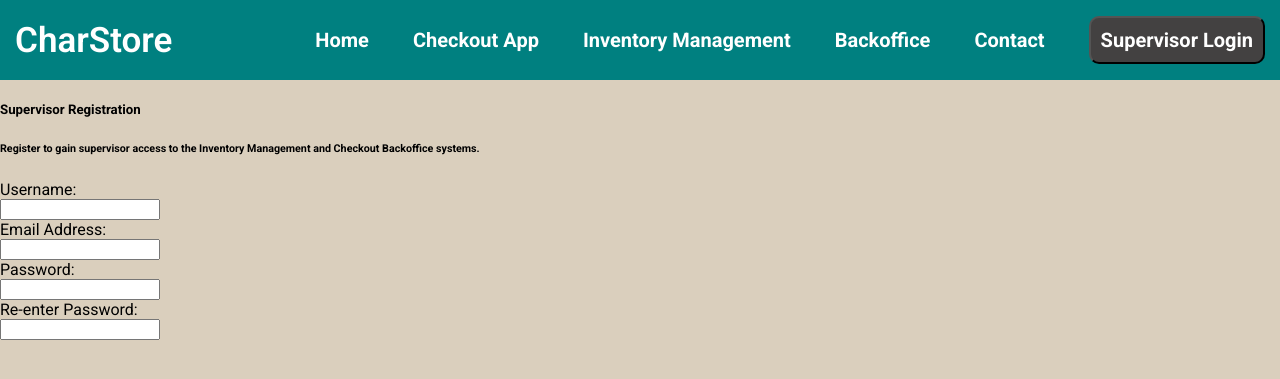
After one commit to B-McKen/django-pos-system, a Django app: page /supervisor-registration/ in a window 1280 px wide. The commit adds this page. Shown: the top 379 px of the page. Run offline with Django 5.2, Linux system fonts and the light colour scheme; parts of the project's set-up code (start-up, migrations or seed data) failed here and were passed over.

Commit message:
More pages. Styled homepage

```diff
--- a/my_pos_system/my_pos_system/settings.py
+++ b/my_pos_system/my_pos_system/settings.py
@@ -104,7 +104,7 @@ AUTH_PASSWORD_VALIDATORS = [
 # Internationalization
 # https://docs.djangoproject.com/en/5.1/topics/i18n/
 
-LANGUAGE_CODE = 'en-us'
+LANGUAGE_CODE = 'en-uk'
 
 TIME_ZONE = 'UTC'
 
--- a/my_pos_system/pos_app/models.py
+++ b/my_pos_system/pos_app/models.py
@@ -5,7 +5,7 @@ class Product(models.Model):
     """
     Class to store all required information pertaining to a product.
     """
-    EAN = models.CharField(max_length=13)
+    EAN = models.CharField(max_length=13, unique=True)
     name = models.CharField(max_length=100)
     price = models.FloatField()
     discount = models.BooleanField(default=False)
--- /dev/null
+++ b/my_pos_system/pos_app/static/styles/home_global.css
@@ -0,0 +1,103 @@
+/* General and Homepage (Index) */
+* {
+    text-decoration: none;
+    font-family: 'Roboto', sans-serif;
+}
+
+html, body {
+    margin:0;
+    padding: 0;
+    box-sizing: border-box;
+}
+
+.navbar-main {
+    margin: 0;
+    background: #008080;
+}
+
+.nav-div {
+    display: flex; align-items: center; justify-content: space-between;
+    padding-right: 15px; padding-left: 15px;
+}
+
+.logo a{
+    font-size: 35px; font-weight: 600; color: #ffffff;
+}
+
+li {
+    list-style: none; display: inline-block;
+}
+
+li a {
+    color: #fff; font-size: 20px; font-weight: bold; margin-right: 40px;
+}
+
+#enter-login-button {
+    background-color: #434141; border-radius: 10px; padding: 10px;
+}
+
+#enter-login-button a {
+    color: #fff; font-weight: bold; font-size: 20px;
+}
+
+body {
+    background-color: #dacfbd;
+}
+
+#welcome-msg {
+    text-align: center; font-weight: bold;
+}
+
+.landing-image-container {
+    display: flex; justify-content: space-between; align-items: center; margin: 80px;
+}
+
+.landing-container {
+    font-size: 25px; margin: 50px; text-align: center;
+}
+
+#enter-checkout-button {
+    background-color: #434141; border-radius: 10px; padding: 15px; width: 120px;
+}
+
+#enter-checkout-button a {
+    color: #fff; font-weight: bold; font-size: 18px;
+}
+
+.main-footer {
+    position: fixed;
+    left: 0;
+    bottom: 0;
+    width: 100%;
+    margin: 30px 0 0;
+    box-sizing: border-box;
+    background-color: #008080; color: #fff; text-align: center;
+    padding: 25px 0 15px; font-size: 18px;
+}
+
+.footer-icons {
+    margin-bottom: 10px;
+}
+
+.footer-icons .icon {
+    width: 120px;
+    height: 30px;
+    margin: 0 10px;
+    transition: transform 0.3s;
+}
+
+.footer-icons .icon:hover {
+    transform: scale(1.2);
+}
+
+.footer-text {
+    margin-top: 10px;
+}
+
+.footer-text a {
+    color: #fff; text-decoration: underline;
+}
+
+.footer-text a:hover {
+    text-decoration: none;
+}
--- a/my_pos_system/pos_app/templates/base.html
+++ b/my_pos_system/pos_app/templates/base.html
@@ -1,6 +1,7 @@
 <!DOCTYPE html>
-<html lang="en">
+<html lang="en-GB">
   <head>
+  {% load static %}
     <meta charset="UTF-8" />
     <meta name="viewport" content="width=device-width, initial-scale=1.0" />
     <title>
@@ -8,28 +9,28 @@
         Billy Store POS System
       {% endblock %}
     </title>
-    <link rel="stylesheet" href="https://stackpath.bootstrapcdn.com/bootstrap/4.3.1/css/bootstrap.min.css"  rel="stylesheet" />
+    <link rel="preconnect" href="https://fonts.googleapis.com">
+    <link rel="preconnect" href="https://fonts.gstatic.com" crossorigin>
+    <link href="https://fonts.googleapis.com/css2?family=Roboto:ital,wght@0,100..900;1,100..900&display=swap" rel="stylesheet">
+    <link rel="stylesheet" type="text/css" href="{% static 'styles/home_global.css' %}?v=1"/>
+    {% block additional_css %} {% endblock %}
   </head>
   <body>
-    <nav class="navbar navbar-expand-lg navbar-light bg-light">
-      <a class="navbar-brand" href="#">Billy Store</a>
-      <button class="navbar-toggler" type="button" data-toggle="collapse" data-target="#navbarNav" aria-controls="navbarNav" aria-expanded="false" aria-label="Toggle navigation"><span class="navbar-toggler-icon"></span></button>
-      <div class="collapse navbar-collapse" id="navbarNav">
-        <ul class="navbar-nav">
-          <li class="nav-item active">
-            <a class="nav-link" href="#">Home</a>
-          </li>
-          <li class="nav-item">
-            <a class="nav-link" href="#">About</a>
-          </li>
-          <li class="nav-item">
-            <a class="nav-link" href="#">Contact</a>
-          </li>
+    <nav class="navbar-main">
+      <div class="nav-div">
+        <div class="logo">
+          <a href="#">CharStore</a>
+        </div>
+        <ul>
+          <li><a href="#">Home</a></li>
+          <li><a href="#">Checkout App</a></li>
+          <li><a href="#">Inventory Management</a></li>
+          <li><a href="#">Backoffice</a></li>
+          <li><a href="#">Contact</a></li>
+          <button id="enter-login-button"><a href="#">Supervisor Login</a></button>
         </ul>
       </div>
     </nav>
     <div class="container">{% block content %} {% endblock %}</div>
-    <script src="https://code.jquery.com/jquery-3.3.1.slim.min.js"></script>
-    <script src="https://stackpath.bootstrapcdn.com/bootstrap/4.3.1/js/bootstrap.bundle.min.js" ></script>
   </body>
 </html>
--- a/my_pos_system/pos_app/templates/checkout_main.html
+++ b/my_pos_system/pos_app/templates/checkout_main.html
@@ -1,6 +1,10 @@
 {% extends "base.html" %} {% block title %} Customer Checkout {% endblock %}
+{% load static %}
+<!-- CSS for this page -->
+{% block additional_css %}
+    <link rel="stylsheet" href="{% static 'styles/checkout.css' %}?v=1"/>
+{% endblock %}
 {% block content %}
-<!-- CSS for this page -->
 
 <!-- Rest of content -->
 <div class="product-container-header">
--- a/my_pos_system/pos_app/templates/home.html
+++ /dev/null
@@ -1,4 +0,0 @@
-{% extends "base.html" %} {% block title %} Home Page {% endblock %}
-{% block content %}
-<p>This is the homepage of the Billy POS System!</p>
-{% endblock %}
--- /dev/null
+++ b/my_pos_system/pos_app/templates/inventory_mgmt.html
@@ -0,0 +1,6 @@
+{% extends "base.html" %} {% block title %} Inventory Management {% endblock %}
+{% block content %}
+<h1>Inventory Management</h1>
+<h5>View, sort, and filter products in the database. The below table details the information for a product, as well as the available quantity and amount sold today.<br>You can also update the quantity of a product if a delivery has arrived.</h5>
+<p>!!!Table goes here!!!</p>
+{% endblock %}
--- /dev/null
+++ b/my_pos_system/pos_app/templates/registration.html
@@ -0,0 +1,16 @@
+{% extends "base.html" %} {% block title %} Supervisor Registration {% endblock %}
+{% block content %}
+<h5>Supervisor Registration</h5>
+<h6>Register to gain supervisor access to the Inventory Management and Checkout Backoffice systems.</h6>
+
+<form>
+    <label for="username">Username:</label><br>
+    <input type="text" id="username"><br>
+    <label for="email_address" id="email_address">Email Address:</label><br>
+    <input type="email" id="email_address"><br>
+    <label for="password">Password:</label><br>
+    <input type="password" id="password"><br>
+    <label for="re_enter_password">Re-enter Password:</label><br>
+    <input type="password" id="re_enter_password">
+</form>
+{% endblock %}
--- a/my_pos_system/pos_app/urls.py
+++ b/my_pos_system/pos_app/urls.py
@@ -5,6 +5,11 @@ from . import views
 
 urlpatterns = [
     path("", views.home, name="home"),
-    path("checkout_main/", views.checkout_main, name="Customer Checkout"),
+    path("checkout-main/", views.checkout_main, name="Customer Checkout"),
+    path("supervisor-login/", views.login_page, name="Login"),
+    path("supervisor-registration/", views.registration_page, name="Supervisor Registration"),
+    path("inventory/", views.inventory_mgmt, name="Inventory Management"),
+    path("backoffice/", views.CBO_main, name="Backoffice"),
+    path("backoffice/sales-by-item/", views.item_sales_report, name="Item Sales"),
 ]
 urlpatterns += static(settings.MEDIA_URL, document_root=settings.MEDIA_ROOT)
--- a/my_pos_system/pos_app/views.py
+++ b/my_pos_system/pos_app/views.py
@@ -3,7 +3,27 @@ from .models import Product
 
 # Create your views here.
 def home(request):
-    return render(request, "home.html")
+    return render(request, "index.html")
 
 def checkout_main(request):
     return render(request, "checkout_main.html")
+
+def inventory_mgmt(request):
+    return render(request, "inventory_mgmt.html")
+
+def CBO_main(request):
+    return render(request, "CBO_main.html")
+
+def login_page(request):
+    return render(request, "login.html")
+
+def registration_page(request):
+    return render(request, "registration.html")
+
+
+def item_sales_report(request):
+    # Query all products in DB
+    products = Product.objects.all()
+
+    # Pass product data to template
+    return render(request, "partials/item_sales_table.html", {"products": products})
```
Also changed, not shown: my_pos_system/pos_app/templates/CBO_main.html (added, +22 -0 lines), my_pos_system/pos_app/templates/index.html (added, +33 -0 lines), my_pos_system/pos_app/templates/login.html (added, +12 -0 lines), my_pos_system/pos_app/templates/partials/item_sales_table.html (added, +26 -0 lines), my_pos_system/pos_app/migrations/0005_delete_todoitem_alter_product_ean.py (added), my_pos_system/pos_app/static/images/LI-Logo.png (added), my_pos_system/pos_app/static/images/gitlab-logo-text.png (added), my_pos_system/pos_app/styles/checkout_styles.css (deleted), 1 other file.
